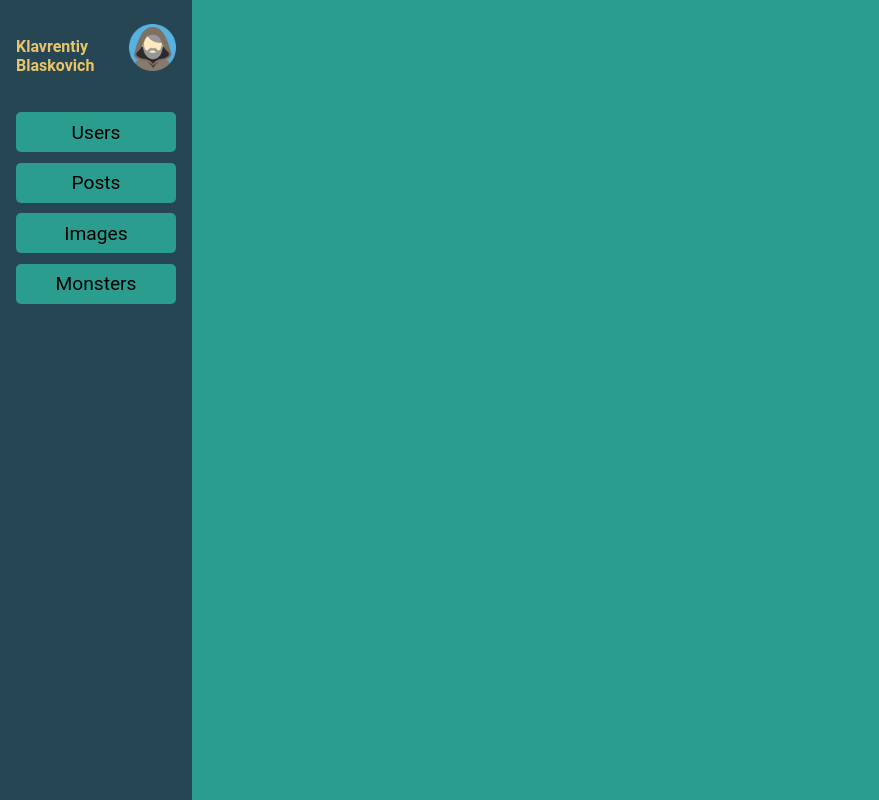
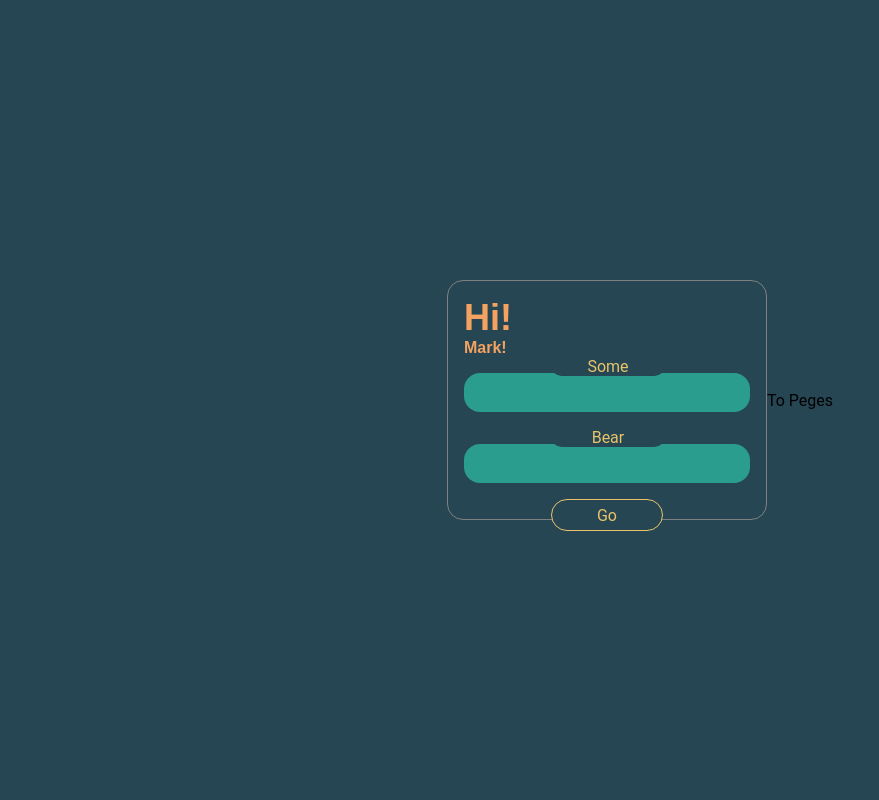
Before and after one commit to Vivy-Eye/Jeanhy-Administrator, a Next.js app: page / in a window 1280 px wide. Shown: the whole page, without its empty margins (0-879 px from the left). Built offline with nearby package versions, Linux system fonts and the light colour scheme.

Commit message:
Add login

```diff
--- a/pages/index.js
+++ b/pages/index.js
@@ -1,7 +1,20 @@
-import PageMainTemplate from "../components/PageMainTemplate/PageMainTemplate";
+import styled from "styled-components";
+import LoginTemplate from "../components/LoginTemplate/LoginTemplate";
+import Link from "next/link";
+
+const Background = styled.div`
+  background-color: ${(props) => props.theme.colors.ocean};
+  display: flex;
+  justify-content: center;
+  align-items: center;
+  min-height: 100vh;
+`;
 
 export default function Home() {
   return (
-    <PageMainTemplate />
+    <Background>
+      <LoginTemplate />
+      <Link href="/users">To Peges</Link>
+    </Background>
   );
 }
```
